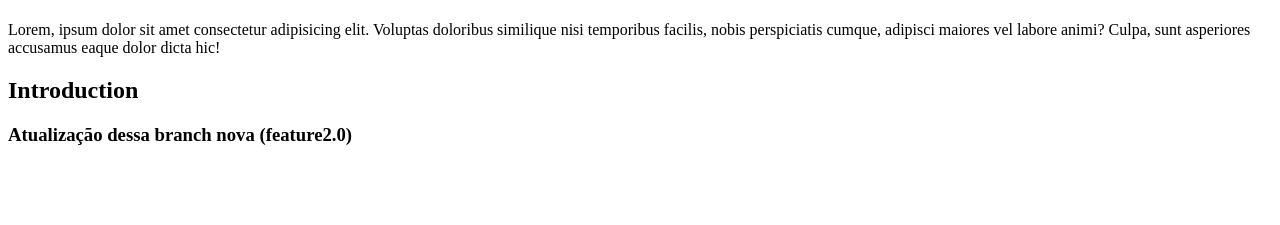
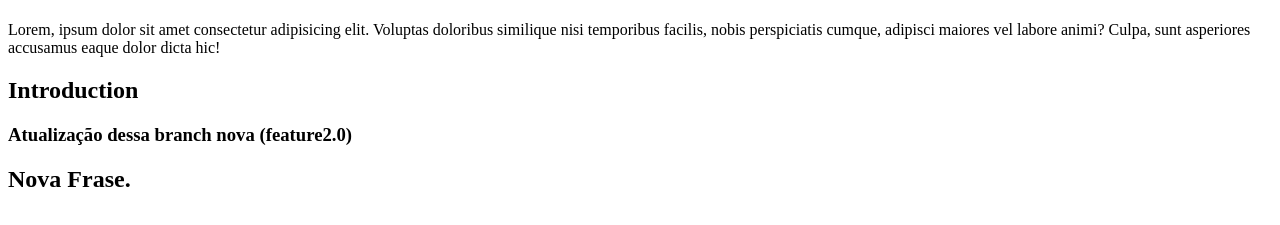
Before and after one commit to edskate/texte-vscode, a plain HTML site: page index.html in a window 1280 px wide. Shown: the part 59-284 px from the top of the page. Drawn offline with Linux system fonts and the light colour scheme.

Commit message:
Add new heading for 'Nova Frase'
tag

```diff
--- a/index.html
+++ b/index.html
@@ -11,5 +11,7 @@
 
     <h2>Introduction</h2>
     <h3>Atualização dessa branch nova (feature2.0)</h3>
+
+    <h2>Nova Frase.</h2>
 </body>
 </html>
```
